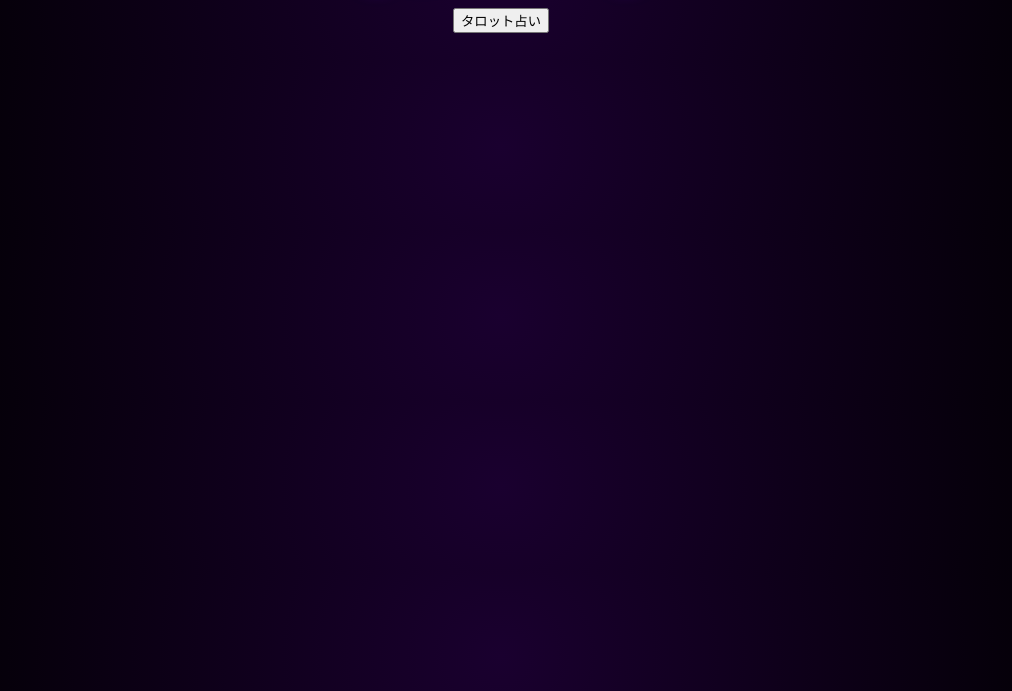
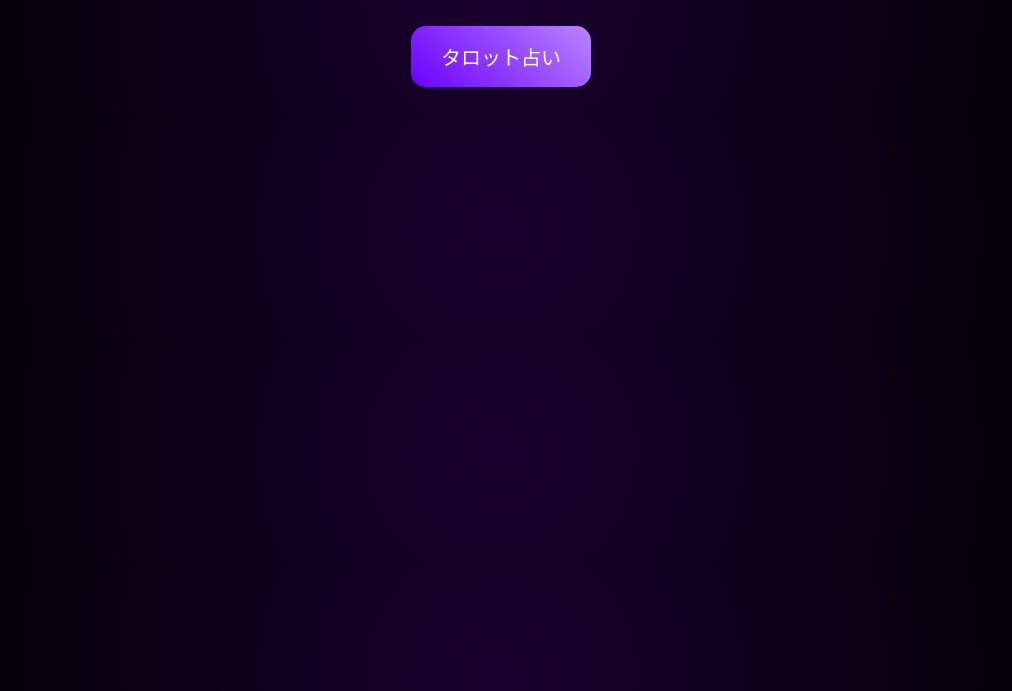
Before and after one commit to reikimaster7/tarot-app, a website: page public/1_index.html in a window 1280 px wide. Shown: the part 109-800 px from the top of the page, without its empty margins (139-1151 px from the left). Drawn offline with Linux system fonts and the light colour scheme.

Commit message:
メニュー画面追加

```diff
--- a/public/style.css
+++ b/public/style.css
@@ -30,6 +30,31 @@ h1 {
   outline: none;
   text-align: center;
 }
+
+/* メニュー */
+
+.menu {
+  margin-top: 40px;
+}
+
+.menu button {
+  font-size: 20px;
+  padding: 16px 30px;
+  border-radius: 15px;
+  border: none;
+
+  background: linear-gradient(45deg, #6b00ff, #b983ff);
+  color: white;
+
+  cursor: pointer;
+  transition: 0.3s;
+}
+
+.menu button:hover {
+  transform: scale(1.1);
+  box-shadow: 0 0 20px #b983ff;
+}
+
 
 /* ボタン */
 #drawBtn {
```
Also changed, not shown: public/script.js (+10 -0 lines), public/1_index.html (renamed from public/index.html), public/2_tarot.html (renamed from public/tarot.html).
